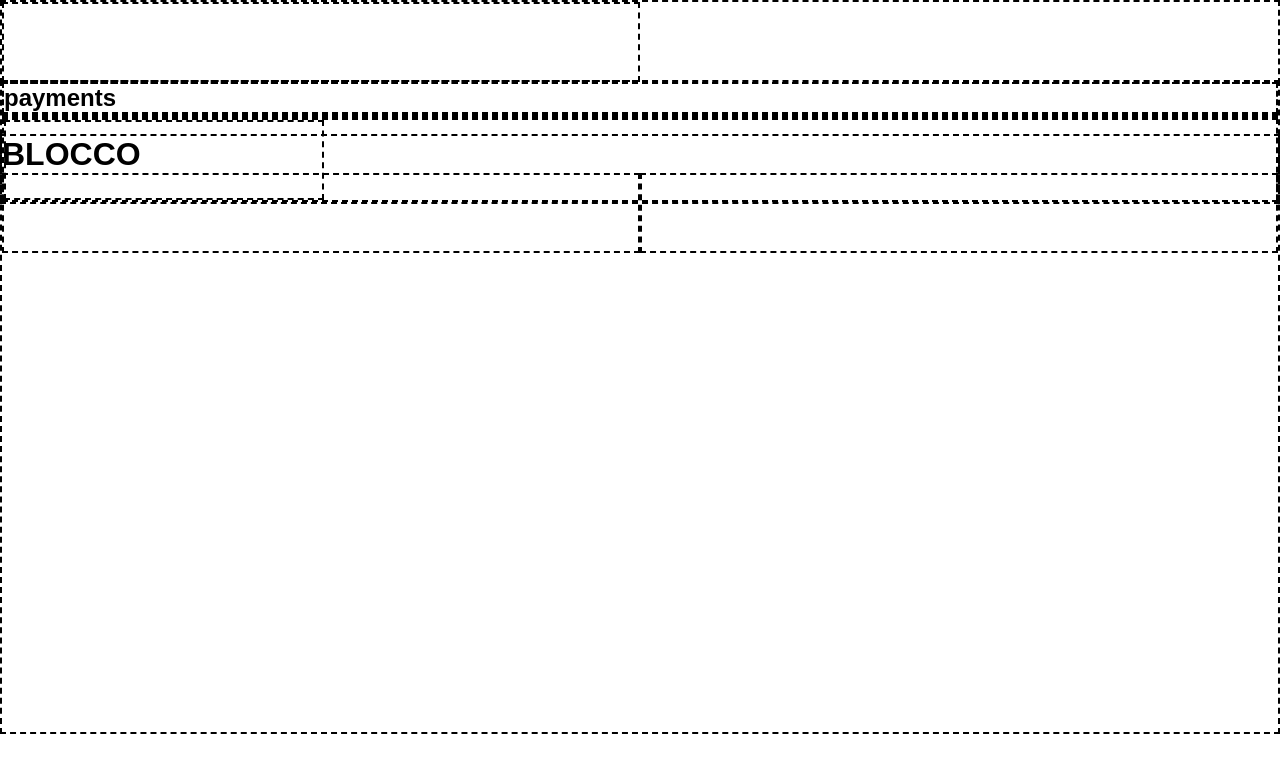
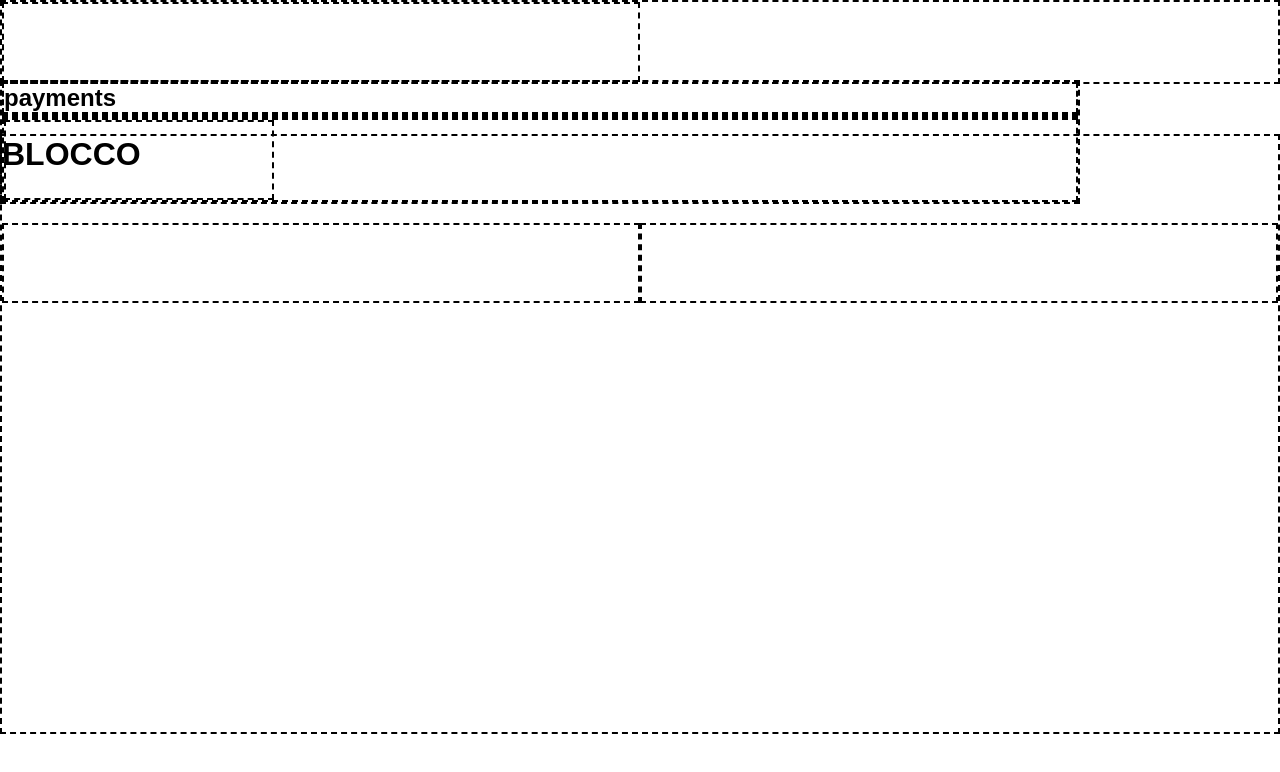
Before and after one commit to AngeloCrisci/htmlcss-dropbox, a plain HTML site: page index.html in a window 1280 px wide. Drawn offline with Linux system fonts and the light colour scheme.

Commit message:
blocks main

```diff
--- a/css/style.css
+++ b/css/style.css
@@ -16,8 +16,12 @@ body {
 header {
     height: 80px;
     background-color: #ffffff;
+}
 
+h1 {
+    margin-bottom: 50px;
 }
+
 
 /* Utils */
 
@@ -35,7 +39,7 @@ header {
 }
 
 .container-small {
-
+    max-width: 1080px;
 }
 
 .navbar-head {
```
